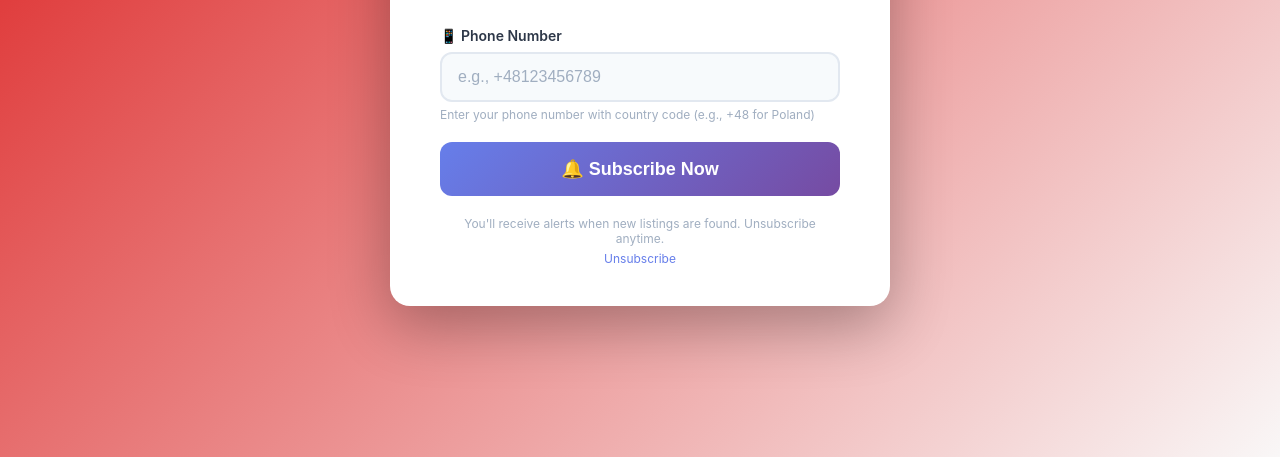
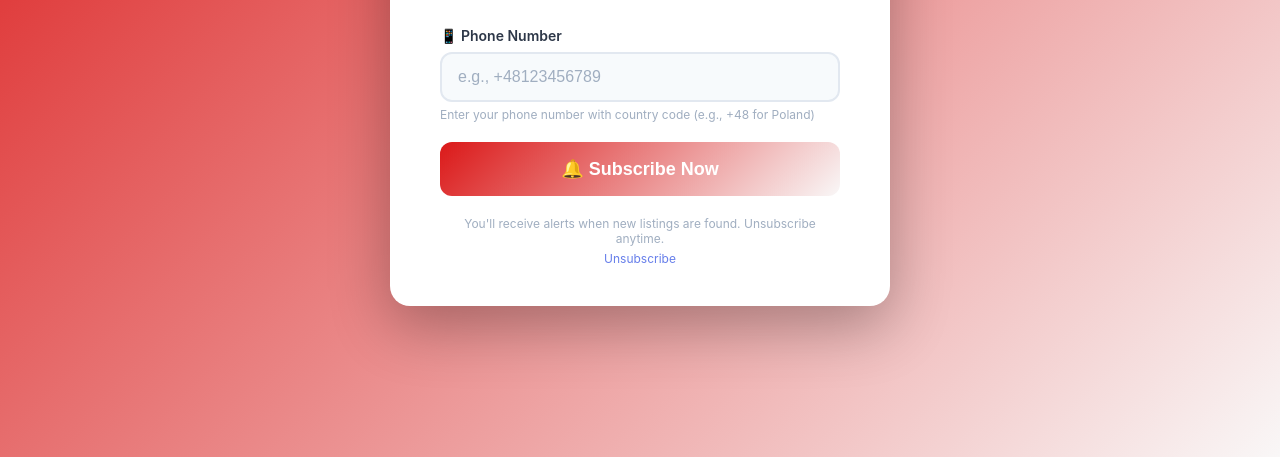
Before and after one commit to hassanjaber7/ApartmentSearchPL, a website: page index.html in a window 1280 px wide. Shown: the part 343-800 px from the top of the page. Drawn offline with Linux system fonts and the light colour scheme.

Commit message:
website wip

```diff
--- a/index.html
+++ b/index.html
@@ -110,7 +110,7 @@
         .btn-submit {
             width: 100%;
             padding: 16px;
-            background: linear-gradient(135deg, #667eea 0%, #764ba2 100%);
+            background: linear-gradient(135deg, #db1919 0%, #f9f7f7 100%);
             color: white;
             border: none;
             border-radius: 12px;
```
